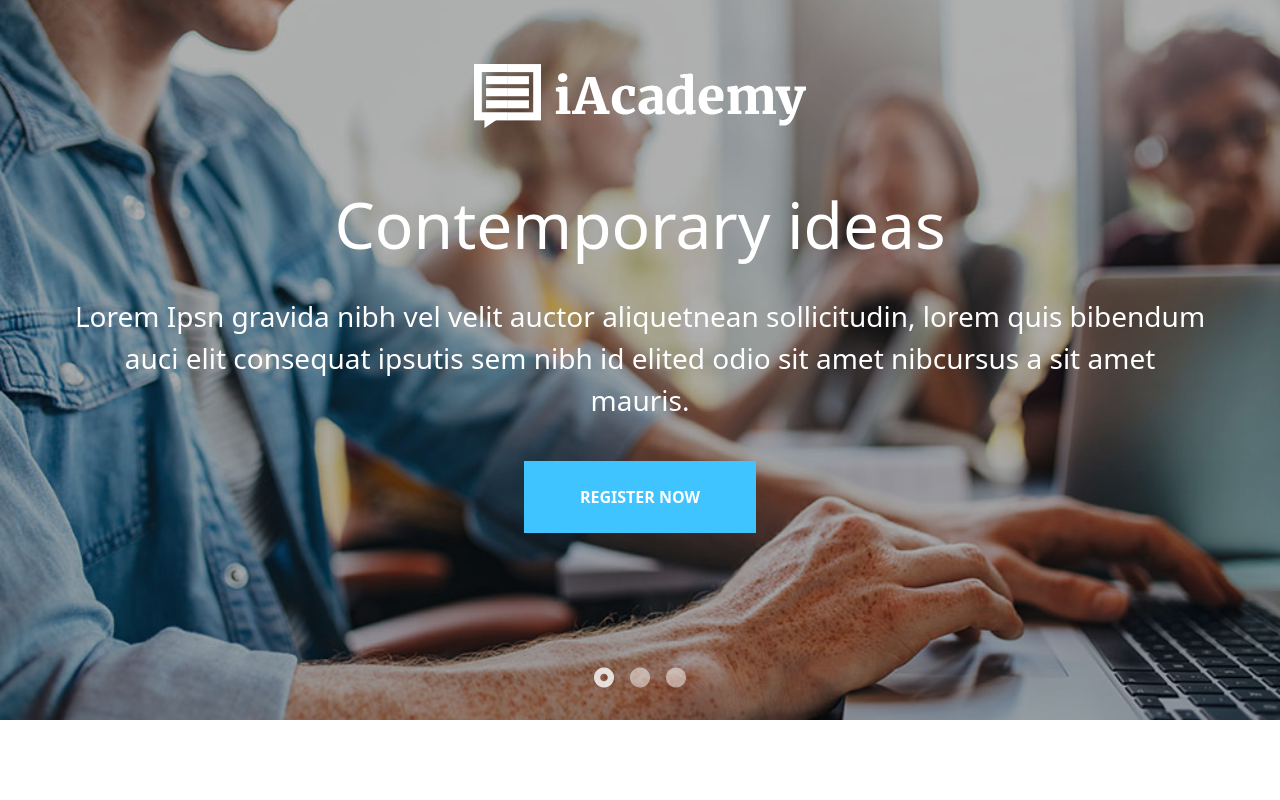
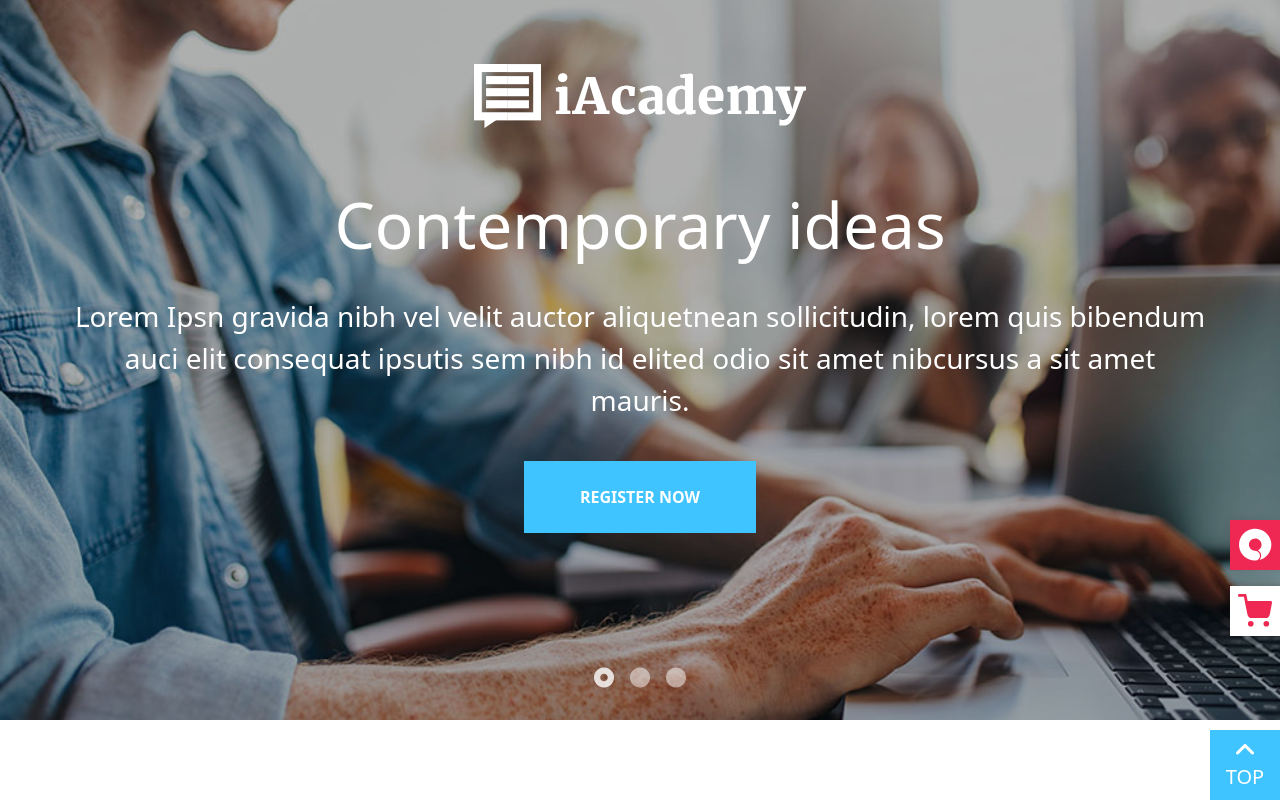
Before and after one commit to totarochristian/proj-html-vuejs, a Vue app: page / in a window 1280 px wide. Shown: the top 800 px of the page. Built offline with nearby package versions, Linux system fonts and the light colour scheme.

Commit message:
Define right buttons component and install in the app component

```diff
--- a/src/App.vue
+++ b/src/App.vue
@@ -3,6 +3,7 @@
     <HeaderComponent />
     <MainComponent />
     <FooterComponent />
+    <RightButtonsComponent />
   </div>
 </template>
 
@@ -10,13 +11,15 @@
   import HeaderComponent from './components/Header/HeaderComponent.vue';
   import MainComponent from './components/Main/MainComponent.vue';
   import FooterComponent from './components/Footer/FooterComponent.vue';
+  import RightButtonsComponent from './components/general/RightButtonsComponent.vue';
 
   export default {
     name: 'App',
     components: {
       HeaderComponent,
       MainComponent,
-      FooterComponent
+      FooterComponent,
+      RightButtonsComponent
     }
   }
 </script>
--- /dev/null
+++ b/src/components/general/RightButtonsComponent.vue
@@ -0,0 +1,66 @@
+<template>
+  <div id="rightButtons" class="d-flex flex-column justify-content-between align-items-end gap-4">
+    <div class="d-flex flex-column justify-content-center align-items-center gap-3">
+      <img class="p-2 showShadow" src="/svg/svg-0.svg" alt="Circle">
+      <img class="p-2 showShadow" src="/svg/svg-2.svg" alt="Shop">
+    </div>
+    <a href="#" id="goUp" class="d-flex flex-column justify-content-center align-items-center">
+      <i class="fs-4 fa-solid fa-angle-up"></i>
+      <span class="fs-5 text-uppercase">top</span>
+    </a>
+  </div>
+</template>
+
+<script>
+  export default {
+    name: 'RightButtonsComponent',
+    data(){
+      return{
+        showGoUp: true
+      }
+    }
+  }
+</script>
+
+<style lang="scss" scoped>
+  @use '../../assets/styles/partial/variables' as *;
+  #rightButtons{
+    z-index: 1000;
+    position: fixed;
+    right: 0;
+    bottom: 0;
+    height: 35vh;
+    img{
+      width: 50px;
+      height: 50px;
+      cursor: pointer;
+    }
+    .showShadow{
+      box-shadow: 0 0 9.8px 0.2px rgba(0, 0, 0, 0.1);
+    }
+    img:nth-child(1){
+      background-color: #ee2852;
+    }
+    img:nth-child(2){
+      background-color: white;
+    }
+    #goUp{
+      width: 70px;
+      height: 70px;
+      color: white;
+      text-decoration: none;
+      background-color: $buttonColor1;
+      i,span{
+        transition: all 0.2s linear;
+      }
+      &:hover{
+        i{
+          transform: translateY(70%);
+        }
+        span{
+          opacity: 0;
+        }
+      }
+    }
+  }
+</style>
```
